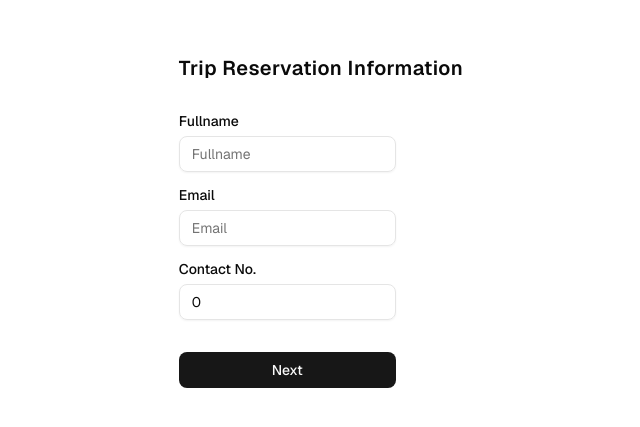
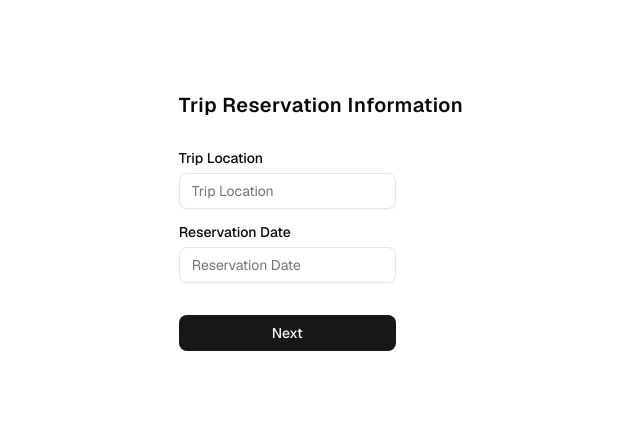
Before and after one commit to anovanova/bus-booking-web, a Next.js app: page /book/trip-reservation in a window 1280 px wide. Shown: the part 179-606 px from the top of the page, without its empty margins (319-959 px from the left). Built offline with nearby package versions, Linux system fonts and the light colour scheme.

Commit message:
feat(): add initial form inputs in trip reserbvation page

```diff
--- a/src/app/book/trip-reservation/page.tsx
+++ b/src/app/book/trip-reservation/page.tsx
@@ -10,29 +10,22 @@ import { useContext } from "react";
 import { BookDispatchContext } from "@/app/contexts/bookContext";
 
 const formSchema = z.object({
-  fullname: z.string().min(1, "Username is required").optional(),
-  email: z.string().min(1, "Password is required").optional(),
-  contactNo: z.number().min(2, "Contact Number is required").optional(),
+  tripLocation: z.string().min(1, "Username is required").optional(),
+  reservationDate: z.string().min(1, "Password is required").optional(),
 });
 
 const formDefinitions = [
   {
-    name: "fullname" as const,
-    label: "Fullname",
+    name: "tripLocation" as const,
+    label: "Trip Location",
     type: "text",
-    placeholder: "Fullname",
+    placeholder: "Trip Location",
   },
   {
-    name: "email" as const,
-    label: "Email",
-    type: "email",
-    placeholder: "Email",
-  },
-  {
-    name: "contactNo" as const,
-    label: "Contact No.",
+    name: "reservationDate" as const,
+    label: "Reservation Date",
     type: "text",
-    placeholder: "Contact No.",
+    placeholder: "Reservation Date",
   },
 ];
 
@@ -40,19 +33,12 @@ export default function TripReservationInfo() {
   const form = useForm<z.infer<typeof formSchema>>({
     resolver: zodResolver(formSchema),
     defaultValues: {
-      fullname: "",
-      email: "",
-      contactNo: 0,
+      tripLocation: "",
+      reservationDate: "",
     },
   });
 
-  const onNext = (values: z.infer<typeof formSchema>) => {
-    dispatch({
-      type: "added",
-      id: nextId++,
-      text: text,
-    });
-  };
+  const onNext = (values: z.infer<typeof formSchema>) => {};
   return (
     <div className="font-sans grid grid-rows-[20px_1fr_20px] items-center justify-items-center min-h-screen p-8 pb-20 gap-16 sm:p-20">
       <main className="flex flex-col gap-[32px] row-start-2 items-center sm:items-start">
```
